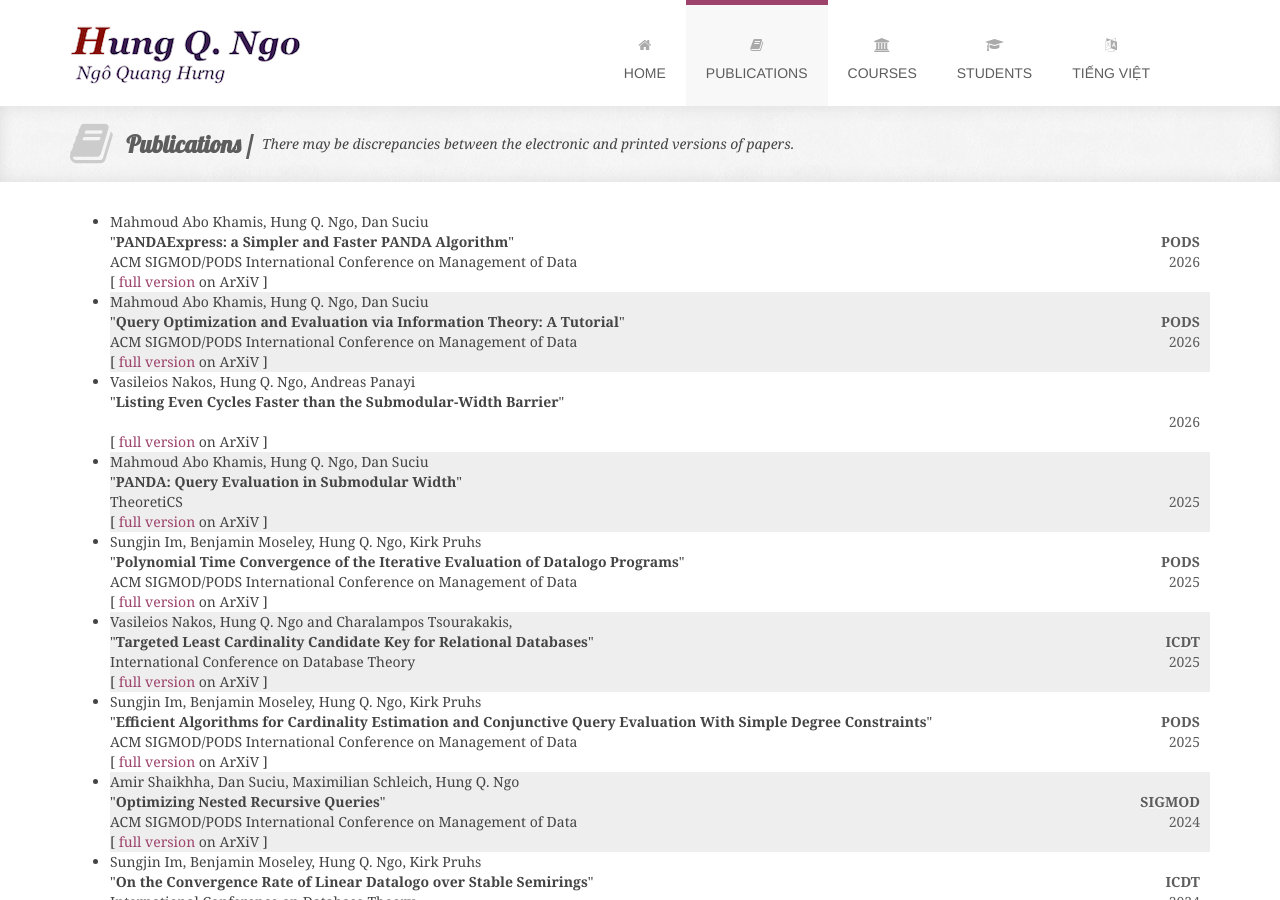
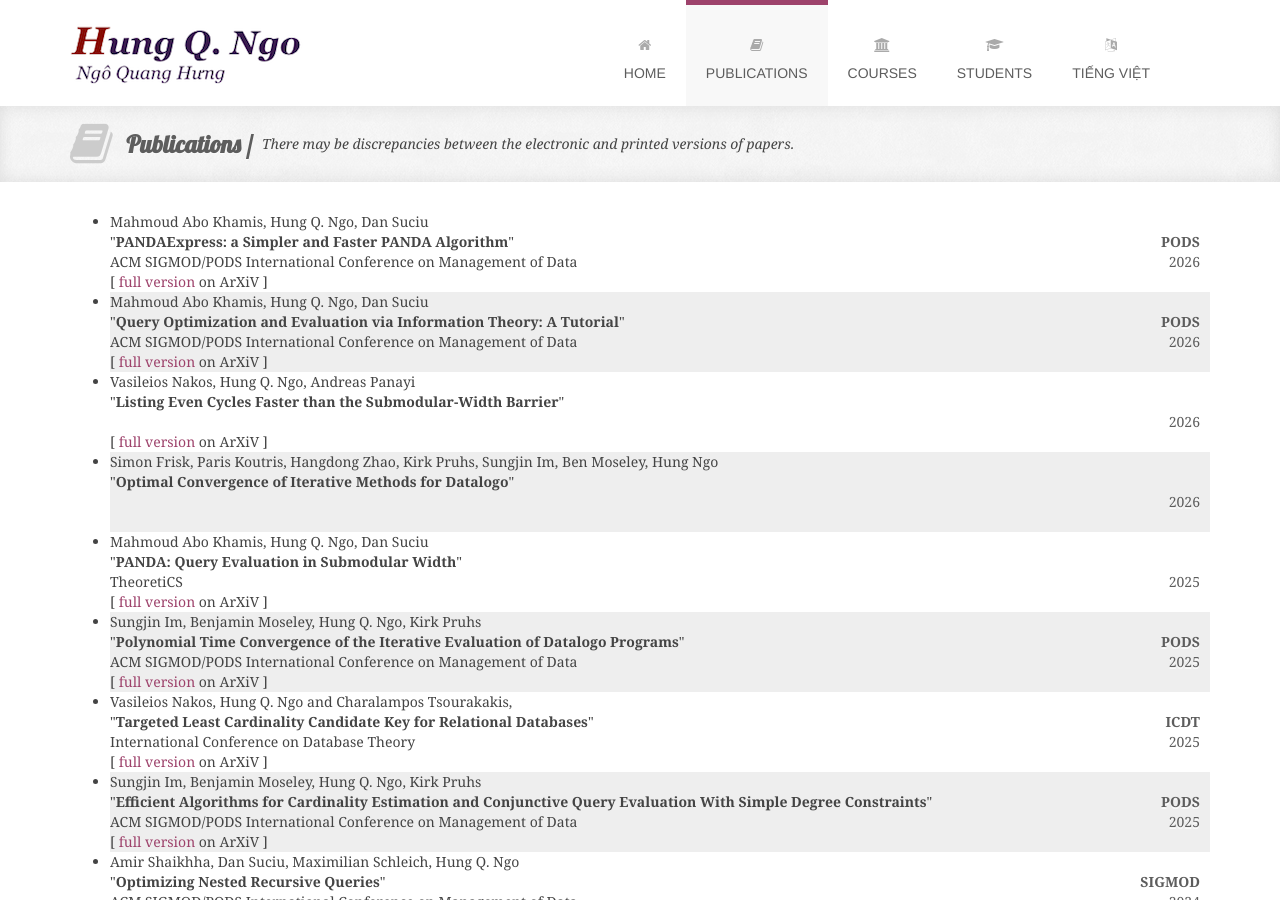
Before and after one commit to hung-q-ngo/hung-q-ngo.github.io, a Jekyll site: the page built from publications.html, in a window 1280 px wide and 900 px high. Built offline with Jekyll 4.4.1, drawn with Linux system fonts in a browser that asks for light colours; some web fonts are replaced.

Commit message:
datalogo

```diff
--- a/_data/my_papers.yml
+++ b/_data/my_papers.yml
@@ -1,3 +1,6 @@
+- authors: Simon Frisk, Paris Koutris, Hangdong Zhao, Kirk Pruhs, Sungjin Im, Ben Moseley, Hung Ngo
+  title: "Optimal Convergence of Iterative Methods for Datalogo"
+  year: 2026
 - authors: Vasileios Nakos, Hung Q. Ngo, Andreas Panayi
   title: "Listing Even Cycles Faster than the Submodular-Width Barrier"
   arxiv-link: https://arxiv.org/abs/2605.30564
```
